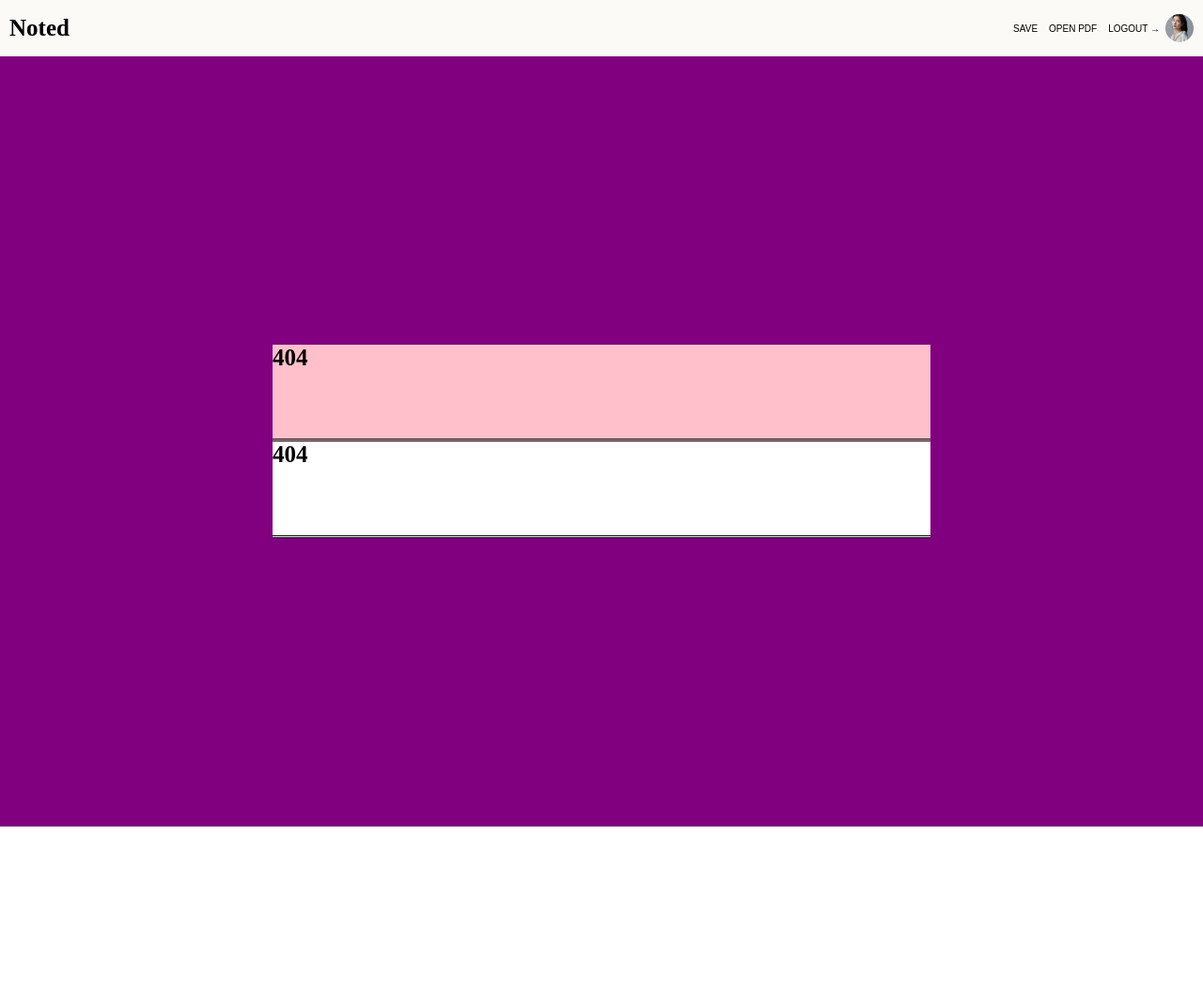
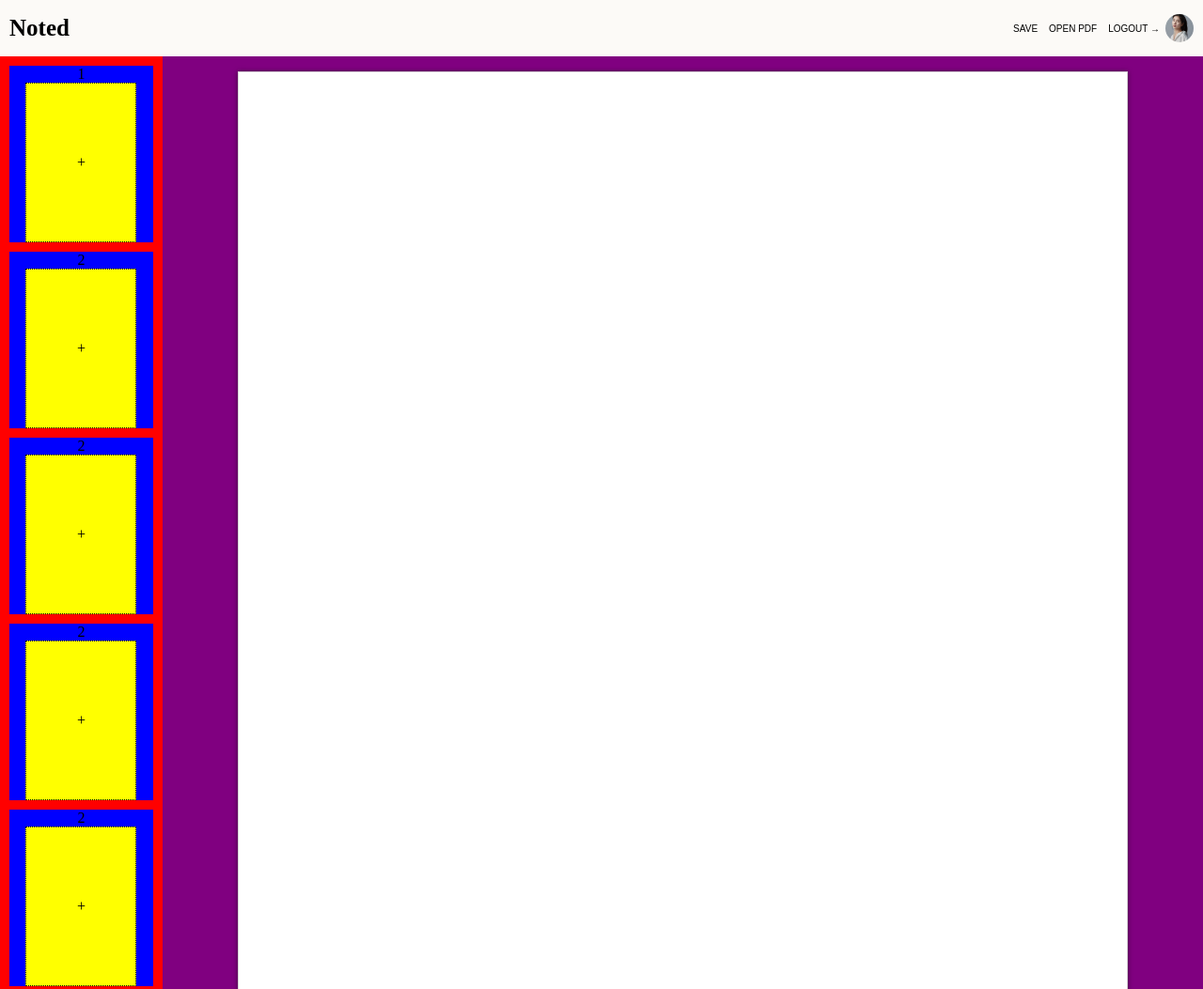
Before and after one commit to Thinking-in-human/Noted-client, a React app: page / in a window 1280 px wide. Before the commit this address had no page. Shown: the top 1053 px of the page at 94% size. Before the commit the page ends 880 px from the top, so only its background shows below. Built offline with nearby package versions, Linux system fonts and the light colour scheme.

Commit message:
Feat. 컴포넌트 작업_2 Error Page 완료 & Editor Page 완료

```diff
--- a/public/index.html
+++ b/public/index.html
@@ -1,17 +1,16 @@
 <!DOCTYPE html>
 <html lang="en">
-
   <head>
-  <title>
-    PDF Editor, Noted!
-  </title>
+    <title>PDF Editor, Noted!</title>
     <meta charset="utf-8" />
-  <link rel="shortcut icon" type="image⁄x-icon"
-    href="https://d1fdloi71mui9q.cloudfront.net/m1orKCmNRoWT4wuwOP6A_tmlS24Pb11vBb9h2">
+    <link
+      rel="shortcut icon"
+      type="image⁄x-icon"
+      href="https://d1fdloi71mui9q.cloudfront.net/m1orKCmNRoWT4wuwOP6A_tmlS24Pb11vBb9h2"
+    />
   </head>
 
   <body>
     <div id="root"></div>
   </body>
-
 </html>
--- a/src/app/App.js
+++ b/src/app/App.js
@@ -4,6 +4,7 @@ import styled, { createGlobalStyle } from "styled-components";
 import Header from "../components/Header";
 import OpenPdf from "../components/OpenPdf";
 import Error from "../components/Error";
+import Editor from "../components/Editor";
 
 export default function App() {
   return (
@@ -11,7 +12,8 @@ export default function App() {
       <GlobalStyle />
       <Header />
       {/* <OpenPdf /> */}
-      <Error />
+      {/* <Error /> */}
+      <Editor />
     </>
   );
 }
--- /dev/null
+++ b/src/components/Document.js
@@ -0,0 +1,29 @@
+import React from "react";
+import styled from "styled-components";
+
+export default function Document() {
+  return (
+    <Background>
+      <DocumentPage type="text"></DocumentPage>
+    </Background>
+  );
+}
+
+const Background = styled.div`
+  width: 100%;
+  height: 100%;
+
+  display: flex;
+  background-color: purple;
+  justify-content: center;
+`;
+
+const DocumentPage = styled.textarea`
+  width: 21cm;
+  min-height: 29.7cm;
+  padding: 2cm;
+  margin: 1rem;
+  border: 1px #d3d3d3 solid;
+  background: white;
+  box-shadow: 0 0 5px rgba(0, 0, 0, 0.5);
+`;
--- a/src/components/Editor.js
+++ b/src/components/Editor.js
@@ -0,0 +1,22 @@
+import React from "react";
+import styled from "styled-components";
+import Sidebar from "./Sidebar";
+import Document from "./Document";
+
+export default function Editor() {
+  return (
+    <Wrapper>
+      <Sidebar />
+      <Document />
+    </Wrapper>
+  );
+}
+
+const Wrapper = styled.div`
+  width: 100vw;
+  /* height: 100vh; */
+  display: flex;
+  background-color: skyblue;
+  justify-content: space-between;
+  /* align-items: center; */
+`;
--- a/src/components/Error.js
+++ b/src/components/Error.js
@@ -1,13 +1,11 @@
 import React from "react";
 import styled from "styled-components";
-
-import userPic from "../assets/userPic.jpg";
 
 export default function Error() {
   return (
     <Wrapper>
       <ErrorCode>404</ErrorCode>
-      <ErrorMessage>404</ErrorMessage>
+      <ErrorMessage>Not Found</ErrorMessage>
     </Wrapper>
   );
 }
@@ -15,11 +13,10 @@ export default function Error() {
 const Wrapper = styled.div`
   height: 100vh;
   padding: 10px;
-  font-size: 25px;
-  font-weight: bold;
+  font-size: 80px;
   display: flex;
   flex-direction: column;
-  background-color: purple;
+  background-color: skyblue;
   justify-content: center;
   align-items: center;
   margin: auto;
@@ -27,13 +24,20 @@ const Wrapper = styled.div`
 
 const ErrorCode = styled.div`
   width: 700px;
-  height: 100px;
-  border-bottom: 3px double black;
+  height: 80px;
+  border-bottom: 5px double black;
+  display: flex;
+  justify-content: center;
+  align-items: center;
   background-color: pink;
 `;
 const ErrorMessage = styled.div`
+  margin: 30px;
   width: 700px;
-  height: 100px;
-  border-bottom: 3px double black;
-  background-color: white;
+  height: 350px;
+  border: 1px solid black;
+  background-color: #f9f5f2;
+  display: flex;
+  justify-content: center;
+  align-items: center;
 `;
--- a/src/components/OpenPdf.js
+++ b/src/components/OpenPdf.js
@@ -60,7 +60,6 @@ const DbFileWrapper = styled.div`
   background-color: skyblue;
   /* display: flex;
   justify-content: space-around; */
-
   padding: 20px;
 `;
 
--- /dev/null
+++ b/src/components/Sidebar.js
@@ -0,0 +1,92 @@
+import React from "react";
+import styled from "styled-components";
+
+export default function Sidebar() {
+  return (
+    <Wrapper>
+      <PageGroup>
+        <PageNumber>1</PageNumber>
+        <File>+</File>
+      </PageGroup>
+      <PageGroup>
+        <PageNumber>2</PageNumber>
+        <File>+</File>
+      </PageGroup>
+      <PageGroup>
+        <PageNumber>2</PageNumber>
+        <File>+</File>
+      </PageGroup>
+      <PageGroup>
+        <PageNumber>2</PageNumber>
+        <File>+</File>
+      </PageGroup>
+      <PageGroup>
+        <PageNumber>2</PageNumber>
+        <File>+</File>
+      </PageGroup>
+      <PageGroup>
+        <PageNumber>2</PageNumber>
+        <File>+</File>
+      </PageGroup>
+      <PageGroup>
+        <PageNumber>2</PageNumber>
+        <File>+</File>
+      </PageGroup>
+      <PageGroup>
+        <PageNumber>2</PageNumber>
+        <File>+</File>
+      </PageGroup>
+      <PageGroup>
+        <PageNumber>2</PageNumber>
+        <File>+</File>
+      </PageGroup>
+      <PageGroup>
+        <PageNumber>2</PageNumber>
+        <File>+</File>
+      </PageGroup>
+      <PageGroup>
+        <PageNumber>2</PageNumber>
+        <File>+</File>
+      </PageGroup>
+      <PageGroup>
+        <PageNumber>2</PageNumber>
+        <File>+</File>
+      </PageGroup>
+      <PageGroup>
+        <PageNumber>2</PageNumber>
+        <File>+</File>
+      </PageGroup>
+      <PageGroup>
+        <PageNumber>2</PageNumber>
+        <File>+</File>
+      </PageGroup>
+    </Wrapper>
+  );
+}
+
+const Wrapper = styled.div`
+  width: 200px;
+  /* height: 100vh; */
+  background-color: red;
+`;
+
+const File = styled.div`
+  width: 116px;
+  height: 168px;
+  border: 1px dotted black;
+  background-color: yellow;
+  display: flex;
+  justify-content: center;
+  align-items: center;
+`;
+
+const PageNumber = styled.div``;
+
+const PageGroup = styled.div`
+  display: flex;
+  margin: 10px;
+  flex-direction: column;
+  justify-content: space-between;
+  align-items: center;
+  background-color: blue;
+`;
```
Also changed, not shown: package.json (+2 -12 lines), 12 other files. Lines whose indentation alone changed are shown as unchanged.
